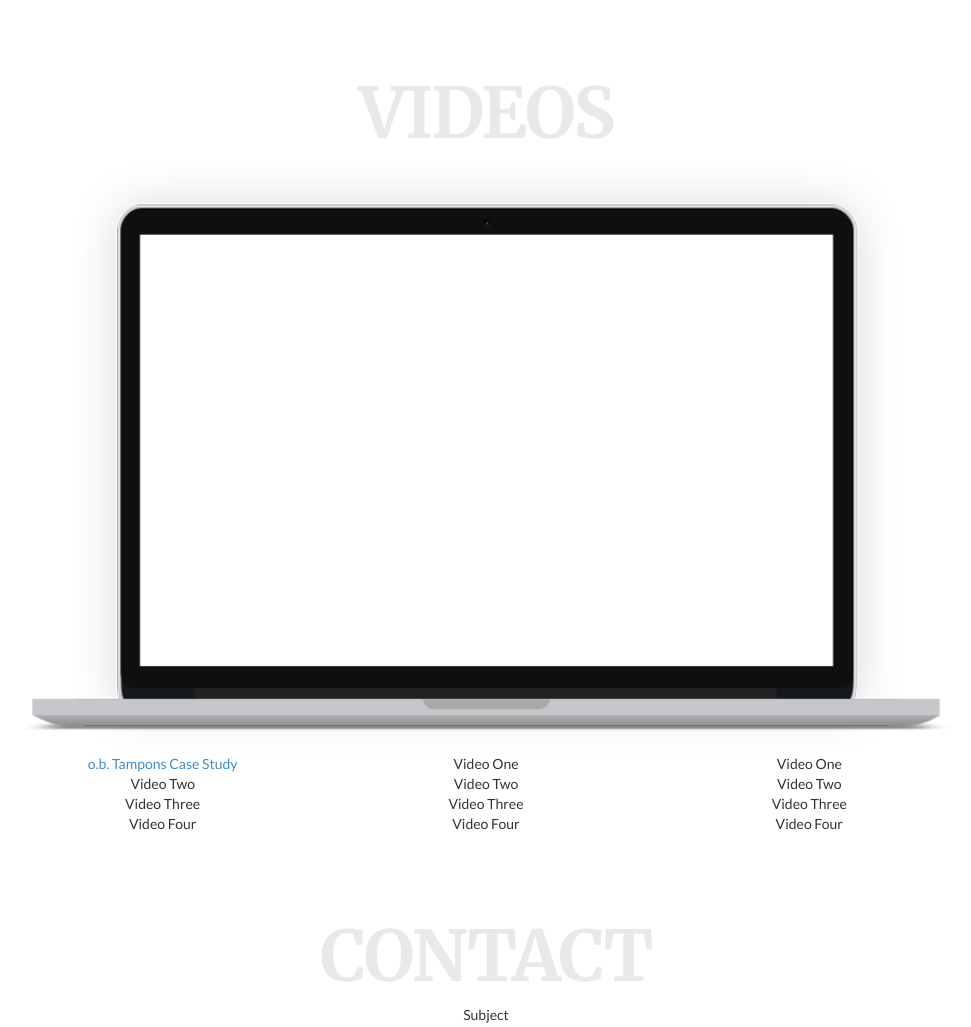
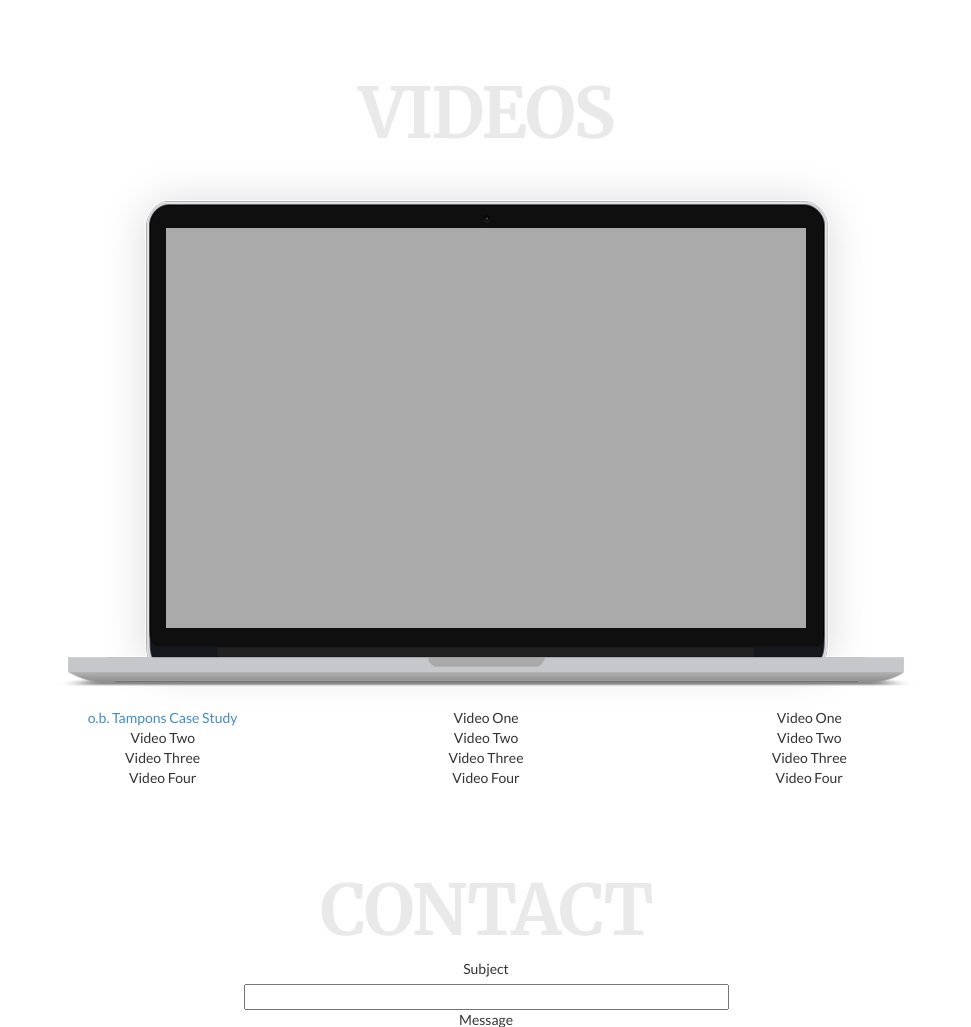
Before and after one commit to willardthedev/willchong.com, a PHP site: page / in a window 1280 px wide. Shown: the part 1405-2432 px from the top of the page, without its empty margins (154-1125 px from the left). Run offline with PHP 8.4, Linux system fonts and the light colour scheme; grey boxes labelled with a size stand in for pictures from a placeholder-image service; some libraries are stand-ins or nearby versions.

Commit message:
figured out the video spot

```diff
--- a/css/style.css
+++ b/css/style.css
@@ -35,7 +35,7 @@ h5 {
 
 .page-header h5 {
   margin-top: 0;
-   color:#000;
+  color:#000;
   margin-bottom: 16px;
 }
 
@@ -131,24 +131,21 @@ h5 {
 
 
 #video .col-sm-12 .main-video {
-  position: relative;
-}
-
-#video .col-sm-12 .main-video img {
   position:relative;
-/*  background: url('../img/laptop.png') no-repeat;*/
-  width: 100%;
-  height: auto;
-  z-index:10;
+  background: url('../img/laptop.png') no-repeat;
+  max-width: 866px;
+  margin: 0 auto;
+  height: 546px;
 }
 
 #video .col-sm-12 .main-video .thevideo {
   position: relative;
   background-color: #aaa;
-/*  width: 694px;*/
-/*  margin: -520px auto 100px;*/
-/*  height: 432px;*/
-  z-index: 1;
+  top: 66px;
+  width: 640px;
+  height: 400px;
+  margin-left: auto;
+  margin-right: auto;
 }
 
 
--- a/index.html
+++ b/index.html
@@ -64,10 +64,7 @@
       <div class="row" id="video">
         <h1 class="col-sm-12 section-title">Videos</h1>
         <div class="col-sm-12">
-          <!-- <div class="main-video-cover"><img src="img/laptop.png"></div> -->
           <div class="main-video">
-              <img src="img/laptop.png">
-            <!-- <iframe src="//player.vimeo.com/video/88673988" width="500" height="281" wmode="transparent" frameborder="0" webkitallowfullscreen mozallowfullscreen allowfullscreen></iframe> -->
             <div class="thevideo"></div>
           </div>
         </div>
--- a/js/script.js
+++ b/js/script.js
@@ -17,5 +17,29 @@ $( document ).ready(function() {
     }
   });
 
+    var theWidth = $('.main-video').width();
+    var theHeight = theWidth*.6304;
+    $('.main-video').css({'height': theHeight+"px"});
+    $('.main-video').css({'background-size':theWidth});
+    //var newTop = (theHeight - (theHeight*.7326))*.7326;
+    $('.main-video .thevideo').css({'width': theWidth*.739+"px",'height':theHeight/546*400+"px"});
+    var theTop = ($('.main-video').height()-$('.main-video .thevideo').height())*(66/146);
+    $('.main-video .thevideo').css({'top': theTop+"px" });
+
+
+  $(window).resize(function(){
+
+    var theWidth = $('.main-video').width();
+    var theHeight = theWidth*.6304;
+    $('.main-video').css({'height': theHeight+"px"});
+    $('.main-video').css({'background-size':theWidth});
+    //var newTop = (theHeight - (theHeight*.7326))*.7326;
+    $('.main-video .thevideo').css({'width': theWidth*.739+"px",'height':theHeight/546*400+"px"});
+    //console.log($('.main-video .thevideo').height()/$('.main-video').height());
+    //console.log();
+
+    var theTop = ($('.main-video').height()-$('.main-video .thevideo').height())*(66/146);
+    $('.main-video .thevideo').css({'top': theTop+"px" });
+  });
 
 });
```
